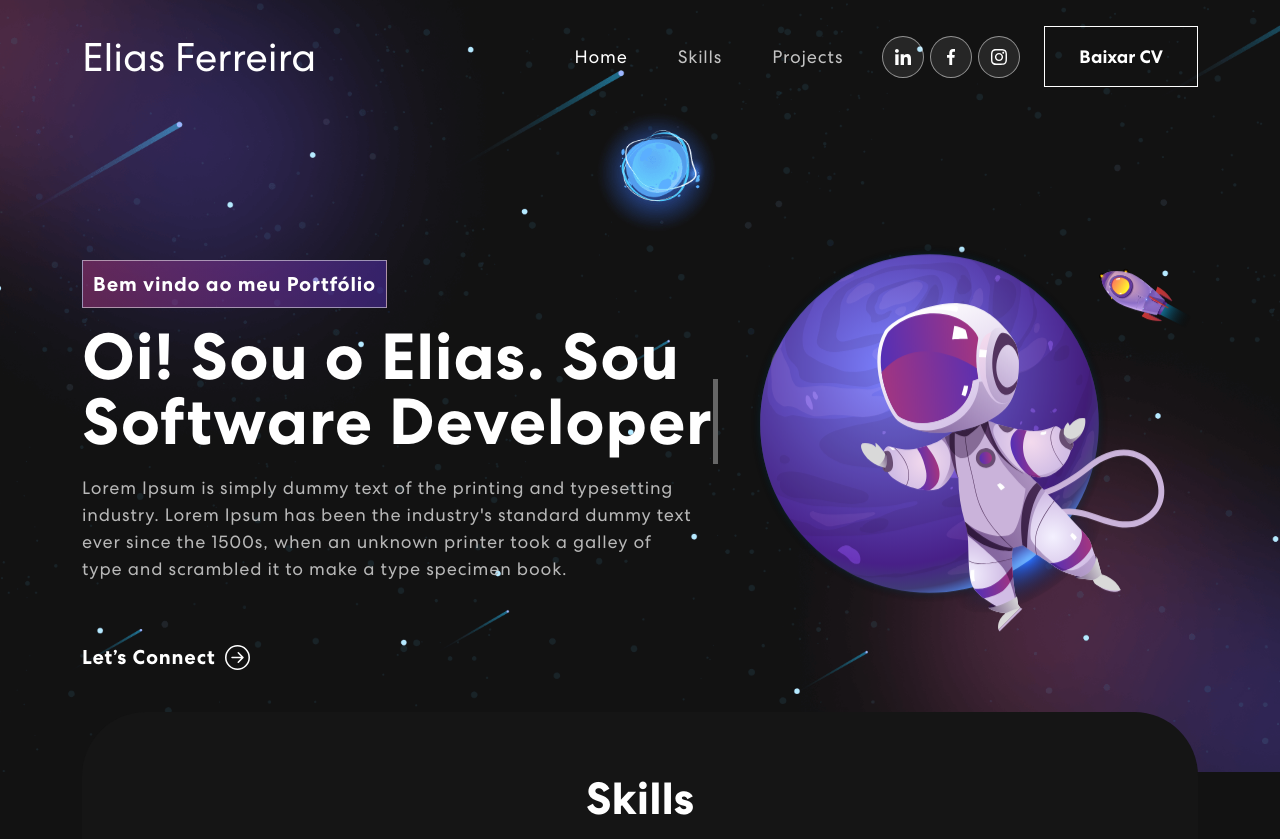
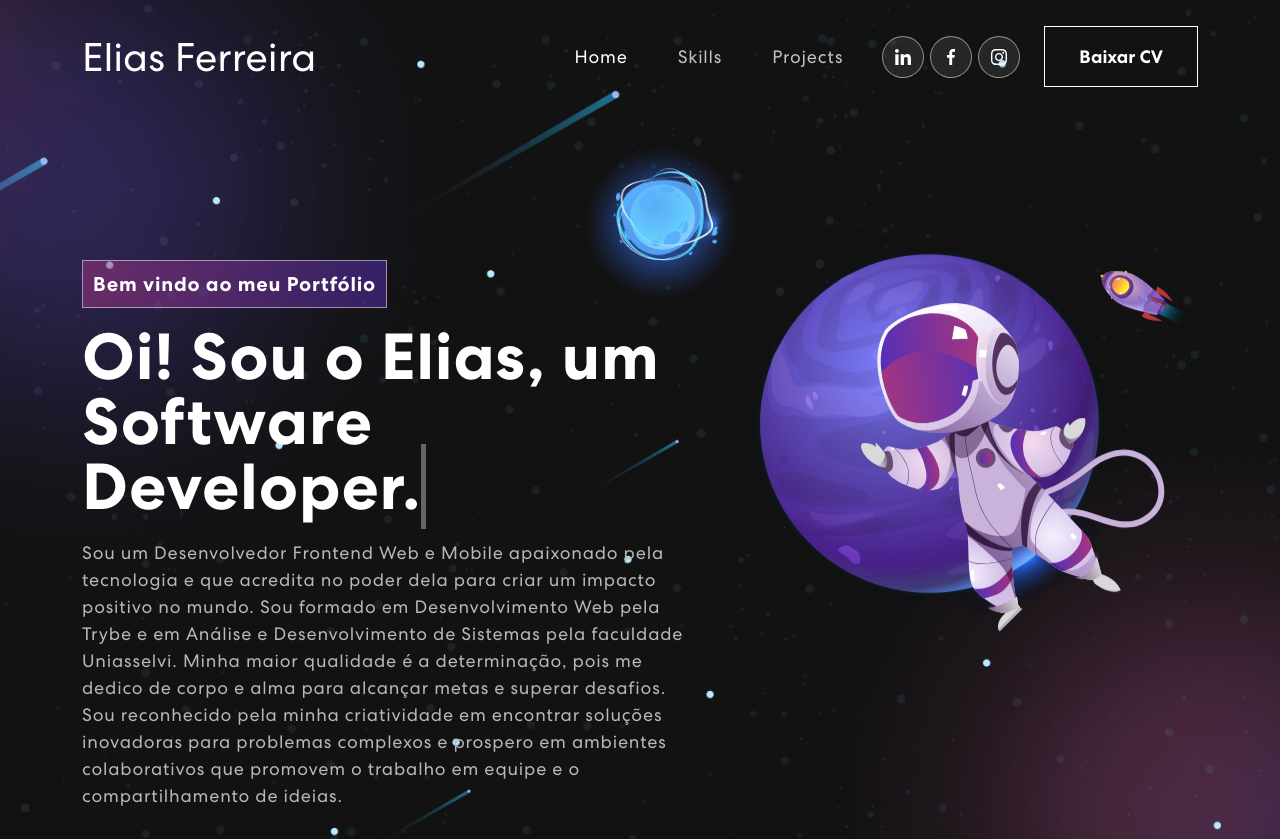
Before and after one commit to hugolpz/portfolio, a React (Create React App) app: page / in a window 1280 px wide. Shown: the top 839 px of the page. Built offline with nearby package versions, Linux system fonts and the light colour scheme.

Commit message:
:sparkles: feat: adiciona bio

```diff
--- a/src/components/Banner.js
+++ b/src/components/Banner.js
@@ -11,7 +11,7 @@ export const Banner = () => {
   const [text, setText] = useState('');
   const [delta, setDelta] = useState(300 - Math.random() * 100);
   const [index, setIndex] = useState(1);
-  const toRotate = [ "Sou Software Developer." ];
+  const toRotate = [ "um Software Developer." ];
   const period = 2000;
 
   useEffect(() => {
@@ -56,8 +56,8 @@ export const Banner = () => {
               {({ isVisible }) =>
               <div className={isVisible ? "animate__animated animate__fadeIn" : ""}>
                 <span className="tagline">Bem vindo ao meu Portfólio</span>
-                <h1>{`Oi! Sou o Elias.`} <span className="txt-rotate" dataPeriod="1000" data-rotate='[ "Web Developer", "Web Designer", "UI/UX Designer" ]'><span className="wrap">{text}</span></span></h1>
-                  <p>Lorem Ipsum is simply dummy text of the printing and typesetting industry. Lorem Ipsum has been the industry's standard dummy text ever since the 1500s, when an unknown printer took a galley of type and scrambled it to make a type specimen book.</p>
+                <h1>{`Oi! Sou o Elias,`} <span className="txt-rotate" dataPeriod="1000" data-rotate='[ "Web Developer", "Web Designer", "UI/UX Designer" ]'><span className="wrap">{text}</span></span></h1>
+                  <p> Sou um Desenvolvedor Frontend Web e Mobile apaixonado pela tecnologia e que acredita no poder dela para criar um impacto positivo no mundo. Sou formado em Desenvolvimento Web pela Trybe e em Análise e Desenvolvimento de Sistemas pela faculdade Uniasselvi. Minha maior qualidade é a determinação, pois me dedico de corpo e alma para alcançar metas e superar desafios. Sou reconhecido pela minha criatividade em encontrar soluções inovadoras para problemas complexos e prospero em ambientes colaborativos que promovem o trabalho em equipe e o compartilhamento de ideias.</p>
                   <button onClick={() => console.log('connect')}>Let’s Connect <ArrowRightCircle size={25} /></button>
               </div>}
             </TrackVisibility>
```
